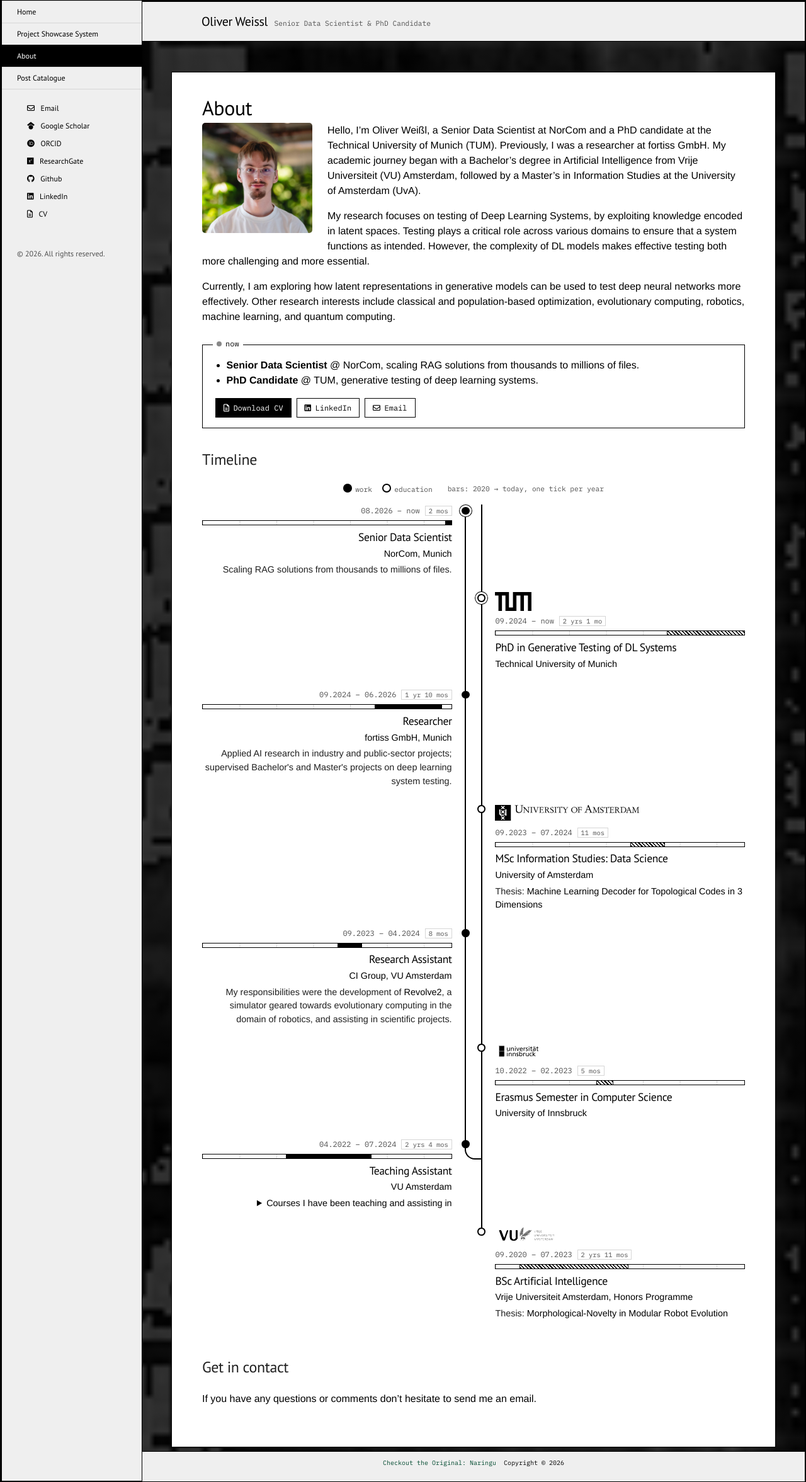
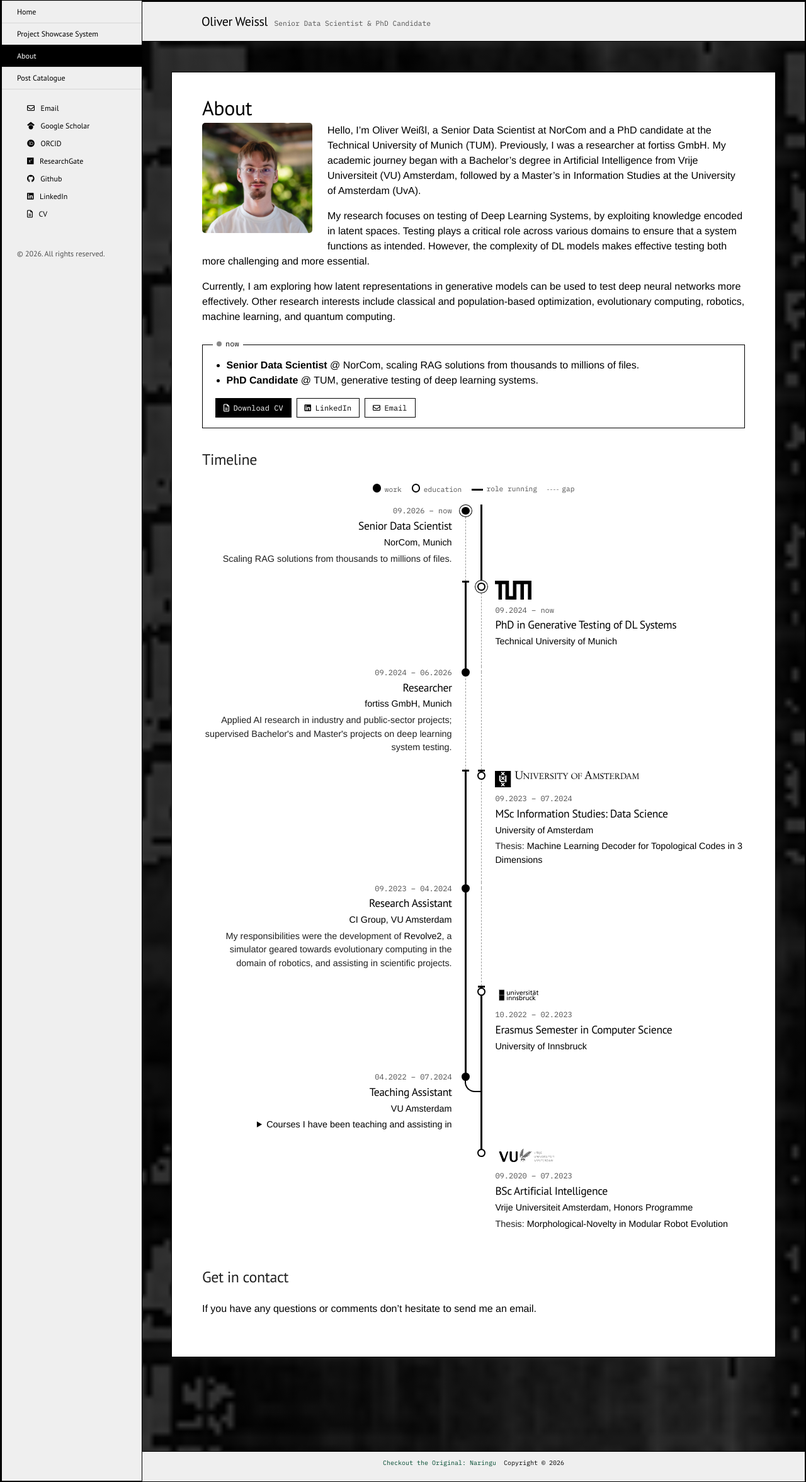
Before and after one commit to oliverweissl/oliverweissl.github.io, a Jekyll site: the page built from about/index.md, in a window 1280 px wide. Shown: the whole page at 63% size. Built offline with Jekyll 4.4.1, drawn with Linux system fonts in a browser that asks for light colours; nearby versions of some CDN libraries.

Commit message:
Timeline: show role periods on the lane lines, NorCom start 09.2026
Replaces the per-entry time bars and durations: lanes are thick while a
role runs, dotted in gaps, and capped where a role ended.

Co-Authored-By: Claude Opus 5.5 (1M context) <noreply@anthropic.com>

```diff
--- a/about/index.md
+++ b/about/index.md
@@ -2,12 +2,10 @@
 title: About
 author: oliverweissl
 layout: page
-timeline_start: "2020-01"
 timeline:
   - kind: work
-    start: "2026-08"
+    start: "2026-09"
     end: now
-    lanes: w-from-dot
     title: Senior Data Scientist
     org: NorCom
     org_url: https://www.norcom.de/
@@ -107,47 +103,76 @@ Other research interests include classical and population-based optimization, ev
 
 ## Timeline
 
-<p class="tl-legend"><span class="tl-legend-work">work</span><span class="tl-legend-edu">education</span><span class="tl-legend-scale">bars: {{ page.timeline_start | split: "-" | first }} → today, one tick per year</span></p>
+<p class="tl-legend"><span class="tl-legend-work">work</span><span class="tl-legend-edu">education</span><span class="tl-legend-line">role running</span><span class="tl-legend-gap">gap</span></p>
 
 {% comment %}
-  Timeline entries come from `timeline` in the front matter. Each entry gets a
-  time bar on a shared scale from `timeline_start` to the build date.
+  Timeline entries come from `timeline` in the front matter, newest start first.
+  For every row and both lanes we work out whether a role on that lane is
+  running just above and just below the row's dot:
+    above = some role that started at this row or lower is still running after it
+    below = some role that started lower is still running at this row
+  A role that stops between two rows ends with a cap at the top of the lower row.
 {% endcomment %}
 {% assign now_idx = site.time | date: "%Y" | plus: 0 | times: 12 %}
 {% assign now_m = site.time | date: "%m" | plus: 0 %}
 {% assign now_idx = now_idx | plus: now_m %}
-{% assign t0 = page.timeline_start | split: "-" %}
-{% assign min_idx = t0[0] | plus: 0 | times: 12 %}
-{% assign t0_m = t0[1] | plus: 0 %}
-{% assign min_idx = min_idx | plus: t0_m %}
-{% assign total = now_idx | minus: min_idx | plus: 1 %}
-<ol class="timeline" style="--total: {{ total }}">
+{% assign rows = "" %}
 {% for item in page.timeline %}
   {% assign sp = item.start | split: "-" %}
   {% assign s_idx = sp[0] | plus: 0 | times: 12 %}
   {% assign sp_m = sp[1] | plus: 0 %}
   {% assign s_idx = s_idx | plus: sp_m %}
   {% if item.end == "now" %}
-    {% assign e_idx = now_idx %}
-    {% assign end_label = "now" %}
+    {% assign e_idx = now_idx | plus: 1000 %}
   {% else %}
     {% assign ep = item.end | split: "-" %}
     {% assign e_idx = ep[0] | plus: 0 | times: 12 %}
     {% assign ep_m = ep[1] | plus: 0 %}
     {% assign e_idx = e_idx | plus: ep_m %}
+  {% endif %}
+  {% capture rows %}{{ rows }}{{ s_idx }}|{{ e_idx }}|{{ item.kind }};{% endcapture %}
+{% endfor %}
+{% assign rows = rows | split: ";" %}
+{% assign lanes = "work,edu" | split: "," %}
+<ol class="timeline">
+{% for item in page.timeline %}
+  {% assign k = forloop.index0 %}
+  {% assign t_k = rows[k] | split: "|" | first | plus: 0 %}
+  {% assign k_prev = k | minus: 1 %}
+  {% if k > 0 %}{% assign t_prev = rows[k_prev] | split: "|" | first | plus: 0 %}{% endif %}
+  {% assign sp = item.start | split: "-" %}
+  {% if item.end == "now" %}
+    {% assign end_label = "now" %}
+  {% else %}
+    {% assign ep = item.end | split: "-" %}
     {% assign end_label = ep[1] | append: "." | append: ep[0] %}
   {% endif %}
-  {% comment %} Months counted inclusively, like on a CV {% endcomment %}
-  {% assign months = e_idx | minus: s_idx | plus: 1 %}
-  {% assign years = months | divided_by: 12 %}
-  {% assign rest = months | modulo: 12 %}
-  <li class="tl-item tl-{{ item.kind }}{% if item.end == 'now' %} tl-current{% endif %} {{ item.lanes }}">
+  <li class="tl-item tl-{{ item.kind }}{% if item.end == 'now' %} tl-current{% endif %}">
+    {% for lane in lanes %}
+      {% assign above = false %}{% assign below = false %}{% assign below_prev = false %}{% assign has_lower = false %}{% assign has_here = false %}{% assign running_now = false %}
+      {% for row in rows %}
+        {% assign j = forloop.index0 %}
+        {% assign r = row | split: "|" %}
+        {% if r[2] != lane %}{% continue %}{% endif %}
+        {% assign rs = r[0] | plus: 0 %}{% assign re = r[1] | plus: 0 %}
+        {% if j >= k %}{% assign has_here = true %}{% if re > t_k %}{% assign above = true %}{% endif %}{% endif %}
+        {% if j > k %}{% assign has_lower = true %}{% if re >= t_k %}{% assign below = true %}{% endif %}{% endif %}
+        {% if k > 0 and j > k_prev and re >= t_prev %}{% assign below_prev = true %}{% endif %}
+        {% if j >= k and re > now_idx %}{% assign running_now = true %}{% endif %}
+      {% endfor %}
+      {% assign cap = false %}
+      {% if above %}
+        {% if k == 0 %}{% unless running_now %}{% assign cap = true %}{% endunless %}{% elsif below_prev == false %}{% assign cap = true %}{% endif %}
+      {% endif %}
+      {% assign lk = lane | slice: 0 %}
+      <span class="tl-seg tl-seg-top tl-seg-{{ lk }} {% if above %}on{% elsif has_here %}idle{% endif %}{% if cap %} cap{% endif %}"></span>
+      <span class="tl-seg tl-seg-bottom tl-seg-{{ lk }} {% if below %}on{% elsif has_lower %}idle{% endif %}"></span>
+    {% endfor %}
     <span class="tl-dot"></span>
     {% if item.fork %}<span class="tl-fork" aria-hidden="true"></span>{% endif %}
     <div class="tl-body">
       {% if item.logo %}<img class="tl-logo{% if item.logo_raster %} tl-logo-raster{% endif %}" src="{{ item.logo }}" alt="{{ item.org }} logo">{% endif %}
-      <span class="tl-date">{{ sp[1] }}.{{ sp[0] }} – {{ end_label }}<span class="tl-duration">{% if years > 0 %}{{ years }} yr{% if years > 1 %}s{% endif %}{% endif %}{% if years > 0 and rest > 0 %}&nbsp;{% endif %}{% if rest > 0 %}{{ rest }} mo{% if rest > 1 %}s{% endif %}{% endif %}</span></span>
-      <span class="tl-span" style="--s: {{ s_idx | minus: min_idx }}; --e: {{ e_idx | minus: min_idx | plus: 1 }}" title="{{ sp[1] }}.{{ sp[0] }} – {{ end_label }}"></span>
+      <span class="tl-date">{{ sp[1] }}.{{ sp[0] }} – {{ end_label }}</span>
       <h3 class="tl-title">{{ item.title }}</h3>
       <p class="tl-org"><a href="{{ item.org_url }}">{{ item.org }}</a>{% if item.place %}, {{ item.place }}{% endif %}</p>
       {% if item.desc %}<p class="tl-desc">{{ item.desc }}</p>{% endif %}
--- a/public/css/refresh.css
+++ b/public/css/refresh.css
@@ -477,35 +477,45 @@
   position: relative;
   padding: 0 0 1.5rem 3.6rem;
 }
-.tl-item::before,
-.tl-item::after {
+/*
+ * Lane segments: each entry row draws the part of both lanes above and below
+ * its dot. "on" = a role on that lane is running (thick line), "idle" = gap
+ * between roles (dotted), "cap" = a role ended here.
+ */
+.tl-seg {
+  position: absolute;
+  width: 3px;
+}
+.tl-seg-top {
+  top: 0;
+  height: var(--dot);
+}
+.tl-seg-bottom {
+  top: var(--dot);
+  bottom: 0;
+}
+.tl-seg-w {
+  left: calc(var(--origin) + var(--w) - 1.5px);
+}
+.tl-seg-e {
+  left: calc(var(--origin) + var(--e) - 1.5px);
+}
+.tl-seg.on {
+  background: var(--ink);
+}
+.tl-seg.idle {
+  width: 0;
+  margin-left: 1px;
+  border-left: 1px dashed #9a9a9a;
+}
+.tl-seg.cap::before {
   content: "";
   position: absolute;
   top: 0;
-  bottom: 0;
-  width: 2px;
+  left: -4px;
+  width: 11px;
+  height: 3px;
   background: var(--ink);
-}
-.tl-item::before {
-  left: calc(var(--origin) + var(--w) - 1px);
-}
-.tl-item::after {
-  left: calc(var(--origin) + var(--e) - 1px);
-}
-.w-none::before,
-.e-none::after {
-  display: none;
-}
-.w-from-dot::before {
-  top: var(--dot);
-}
-.w-to-dot::before {
-  bottom: auto;
-  height: var(--dot);
-}
-.e-to-dot::after {
-  bottom: auto;
-  height: var(--dot);
 }
 .tl-dot {
   position: absolute;
@@ -624,39 +634,17 @@
 .tl-item:hover .tl-logo {
   filter: none;
 }
-
-/* Timeline: time bar per entry on a shared scale (ticks = years) */
-.tl-legend-scale::before {
-  display: none !important;
+.tl-legend .tl-legend-line::before,
+.tl-legend .tl-legend-gap::before {
+  width: 1.1rem;
+  height: 0;
+  border-radius: 0;
+  border-width: 0;
+  vertical-align: middle;
 }
-.tl-legend-scale {
-  margin-left: .5rem;
+.tl-legend .tl-legend-line::before {
+  border-top: 3px solid var(--ink);
 }
-.tl-duration {
-  margin-left: .5rem;
-  padding: 0 .3rem;
-  border: 1px solid var(--frame-line);
-  font-size: .65rem;
+.tl-legend .tl-legend-gap::before {
+  border-top: 1px dashed #9a9a9a;
 }
-.tl-span {
-  position: relative;
-  display: block;
-  height: 8px;
-  margin: .3rem 0 .35rem;
-  border: 1px solid var(--ink);
-  background: linear-gradient(to right, var(--frame-line) 1px, transparent 1px) 0 0 / calc(100% * 12 / var(--total)) 100%;
-}
-.tl-span::after {
-  content: "";
-  position: absolute;
-  top: 0;
-  bottom: 0;
-  left: calc(var(--s) / var(--total) * 100%);
-  width: calc((var(--e) - var(--s)) / var(--total) * 100%);
-  min-width: 3px;
-  background: var(--ink);
-}
-.tl-edu .tl-span::after {
-  background: repeating-linear-gradient(45deg, var(--ink) 0 1.5px, var(--paper) 1.5px 4px);
-  outline: 1px solid var(--ink);
-}
```
Also changed, not shown: other parts of about/index.md (+0 -2 lines).
